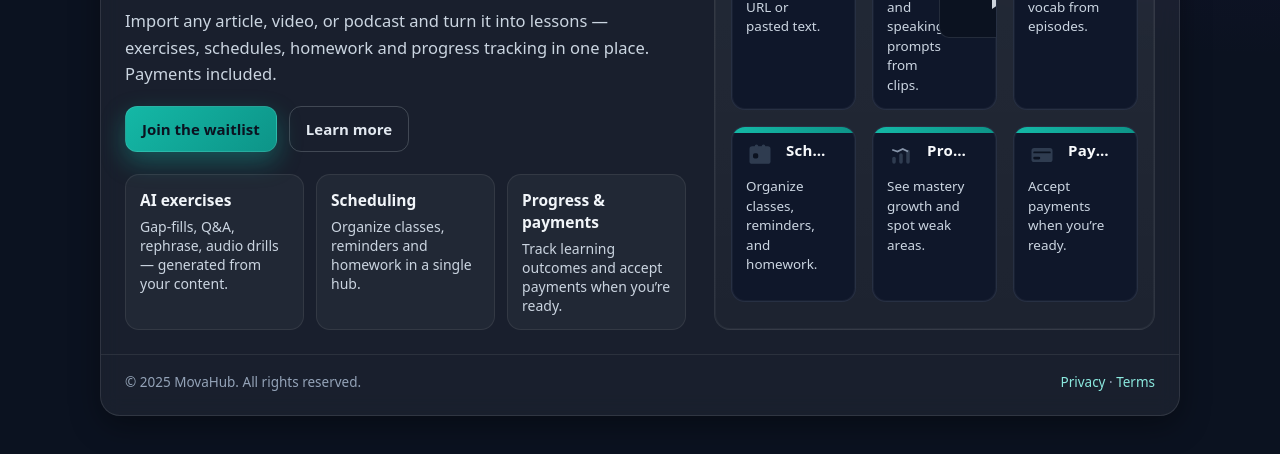
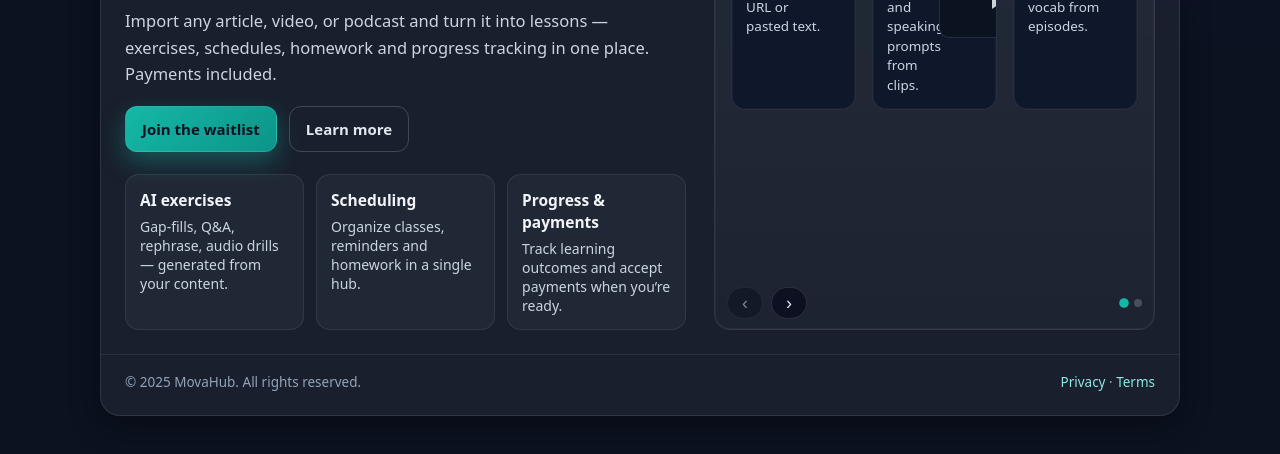
Before and after one commit to mykhailozborovsky-pixel/movahub-landing, a plain HTML site: page index.html in a window 1280 px wide. Shown: the part 328-782 px from the top of the page. Drawn offline with Linux system fonts and the light colour scheme.

Commit message:
index.html

```diff
--- a/index.html
+++ b/index.html
@@ -148,7 +148,7 @@
     .mock .dot{ width:10px; height:10px; border-radius:999px; background:#475569 }
 
     .mock .grid{
-      position:absolute; inset:56px 16px 16px 16px;
+      position:absolute; inset:56px 16px 48px 16px; /* знизу залишаємо місце під пагінацію */
       display:grid;
       grid-template-columns: repeat(2, 1fr);
       gap: clamp(10px, 2.2vw, 16px);
@@ -164,7 +164,6 @@
       border: 1px solid var(--tile-border);
       box-shadow: inset 0 0 0 1px var(--tile-soft);
       min-height: clamp(132px, 24vw, 176px);
-      /* Внутрішній грід — іконка, заголовок, опис, опц. прев’ю */
       display:grid;
       grid-template-columns: auto 1fr auto;
       grid-template-rows: auto 1fr;
@@ -177,27 +176,14 @@
       transition: transform .2s ease, border-color .2s ease;
     }
     .tile:hover{ transform: translateY(-2px); border-color: rgba(148,163,184,0.28); }
+    .tile[hidden]{ display:none !important; }
 
-    .tile .band{
-      content:""; position:absolute; left:0; right:0; top:0; height:6px;
-      background: linear-gradient(90deg, var(--accent), var(--accent-2));
-    }
-    .tile .icon{
-      grid-area: icon;
-      width: clamp(22px, 2.2vw, 28px); height: clamp(22px, 2.2vw, 28px);
-      opacity:.9;
-    }
-    .tile h4{
-      grid-area: title;
-      margin:0; color:#f8fafc; letter-spacing:.2px; line-height:1.25;
-      font-size: clamp(13px, 1.2vw, 15px);
-      white-space: nowrap; overflow: hidden; text-overflow: ellipsis;
-    }
-    .tile p{
-      grid-area: desc;
-      margin:0; color:#cbd5e1; line-height:1.45;
-      font-size: clamp(12.5px, 1.05vw, 14px);
-    }
+    .tile .band{ content:""; position:absolute; left:0; right:0; top:0; height:6px;
+      background: linear-gradient(90deg, var(--accent), var(--accent-2)); }
+    .tile .icon{ grid-area: icon; width: clamp(22px, 2.2vw, 28px); height: clamp(22px, 2.2vw, 28px); opacity:.9; }
+    .tile h4{ grid-area: title; margin:0; color:#f8fafc; letter-spacing:.2px; line-height:1.25; font-size: clamp(13px, 1.2vw, 15px); white-space: nowrap; overflow: hidden; text-overflow: ellipsis; }
+    .tile p{ grid-area: desc; margin:0; color:#cbd5e1; line-height:1.45; font-size: clamp(12.5px, 1.05vw, 14px); }
+
     .tile .thumb{
       grid-area: thumb;
       width: clamp(90px, 14vw, 120px); height: clamp(54px, 10vw, 78px);
@@ -206,15 +192,39 @@
       border:1px solid rgba(148,163,184,0.18);
       display:flex; align-items:center; justify-content:center;
     }
-    .thumb .play{
-      width:0; height:0;
-      border-left:14px solid #e2e8f0;
-      border-top:10px solid transparent;
-      border-bottom:10px solid transparent;
-      opacity:.9;
-    }
+    .thumb .play{ width:0; height:0; border-left:14px solid #e2e8f0; border-top:10px solid transparent; border-bottom:10px solid transparent; opacity:.9; }
+
     /* Сіра палітра деталей у векторних іконках */
     .art-lines rect{ fill:#334155 }
+
+    /* ===== Pager ===== */
+    .pager{
+      position:absolute; left:12px; right:12px; bottom:10px;
+      display:flex; align-items:center; justify-content:space-between; gap:10px;
+      z-index:2;
+    }
+    .pager .buttons{ display:flex; gap:8px; }
+    .pager button{
+      appearance:none; cursor:pointer;
+      width:36px; height:32px; border-radius:999px;
+      background: rgba(2,6,23,0.6);
+      color:#e2e8f0; border:1px solid rgba(255,255,255,0.12);
+      display:flex; align-items:center; justify-content:center;
+      font-size:18px; line-height:1;
+      transition: filter .2s ease, transform .2s ease;
+    }
+    .pager button:hover{ filter: brightness(1.08); transform: translateY(-1px); }
+    .pager button:disabled{ opacity:.5; cursor: default; transform:none; }
+
+    .pager .dots{ display:flex; gap:6px; }
+    .pager .dot{
+      width:8px; height:8px; border-radius:999px;
+      background: rgba(148,163,184,0.35);
+    }
+    .pager .dot.active{
+      background: var(--accent);
+      transform: scale(1.2);
+    }
 
     /* Footer */
     .footer{
@@ -228,7 +238,7 @@
 
     /* Reduced motion */
     @media (prefers-reduced-motion: reduce){
-      .tile, .btn { transition: none !important; }
+      .tile, .btn, .pager button { transition: none !important; }
       .tile:hover{ transform:none; }
     }
   </style>
@@ -294,7 +304,7 @@
           </div>
         </div>
 
-        <!-- Refined right-hand mock -->
+        <!-- Right-hand mock with pagination -->
         <div class="mock" aria-hidden="true">
           <div class="bar"></div>
           <div class="pill"><div class="dot"></div><div class="dot"></div><div class="dot"></div></div>
@@ -313,7 +323,6 @@
               <h4>Article → Exercises</h4>
               <p>Create gap-fills and Q&A from any URL or pasted text.</p>
             </div>
-
             <!-- Video -->
             <div class="tile">
               <div class="band"></div>
@@ -325,7 +334,6 @@
               <p>Generate role-cards and speaking prompts from clips.</p>
               <div class="thumb"><div class="play"></div></div>
             </div>
-
             <!-- Podcast -->
             <div class="tile">
               <div class="band"></div>
@@ -339,7 +347,6 @@
               <h4>Podcast → Comprehension</h4>
               <p>Build listening checks and vocab from episodes.</p>
             </div>
-
             <!-- Scheduling -->
             <div class="tile">
               <div class="band"></div>
@@ -352,7 +359,6 @@
               <h4>Scheduling</h4>
               <p>Organize classes, reminders, and homework.</p>
             </div>
-
             <!-- Progress -->
             <div class="tile">
               <div class="band"></div>
@@ -365,7 +371,6 @@
               <h4>Progress</h4>
               <p>See mastery growth and spot weak areas.</p>
             </div>
-
             <!-- Payments -->
             <div class="tile">
               <div class="band"></div>
@@ -378,6 +383,15 @@
               <p>Accept payments when you’re ready.</p>
             </div>
           </div>
+
+          <!-- Pagination controls -->
+          <div class="pager" aria-label="Grid pagination" hidden>
+            <div class="buttons">
+              <button type="button" class="prev" aria-label="Previous page">‹</button>
+              <button type="button" class="next" aria-label="Next page">›</button>
+            </div>
+            <div class="dots" role="tablist" aria-label="Pages"></div>
+          </div>
         </div>
       </section>
 
@@ -389,7 +403,95 @@
   </div>
 
   <script>
+    // Year
     document.getElementById('y').textContent = new Date().getFullYear();
+
+    // Adaptive pagination for the right grid
+    (function(){
+      const grid = document.querySelector('.mock .grid');
+      const tiles = Array.from(grid.querySelectorAll('.tile'));
+      const pager = document.querySelector('.mock .pager');
+      const btnPrev = pager.querySelector('.prev');
+      const btnNext = pager.querySelector('.next');
+      const dotsWrap = pager.querySelector('.dots');
+
+      let page = 0, ipp = tiles.length, total = 1;
+
+      function countCols(){
+        const cs = getComputedStyle(grid);
+        const colsDef = cs.gridTemplateColumns.trim();
+        if (!colsDef) return 1;
+        // e.g. "1fr 1fr" or "374px 374px 374px"
+        return colsDef.split(' ').filter(Boolean).length;
+      }
+
+      function computeIpp(){
+        // Show all to measure
+        tiles.forEach(t => t.hidden = false);
+        const cs = getComputedStyle(grid);
+        const gap = parseFloat(cs.gap) || 0;
+        const gridH = grid.clientHeight;
+        const cols = Math.max(1, countCols());
+
+        // Measure a tile
+        const first = tiles[0];
+        const th = first.getBoundingClientRect().height || 140;
+
+        // Available rows inside grid
+        const rows = Math.max(1, Math.floor((gridH + gap) / (th + gap)));
+        const calc = Math.max(1, cols * rows);
+
+        return calc;
+      }
+
+      function renderDots(){
+        dotsWrap.innerHTML = '';
+        for(let i=0;i<total;i++){
+          const d = document.createElement('div');
+          d.className = 'dot' + (i===page?' active':'');
+          d.setAttribute('role','tab');
+          d.setAttribute('aria-selected', i===page ? 'true' : 'false');
+          d.addEventListener('click', ()=> { setPage(i); });
+          dotsWrap.appendChild(d);
+        }
+      }
+
+      function setPage(p){
+        ipp = computeIpp();
+        total = Math.max(1, Math.ceil(tiles.length / ipp));
+        page = Math.min(Math.max(0, p), total - 1);
+
+        // Show range
+        const start = page * ipp;
+        const end = start + ipp;
+        tiles.forEach((t, i) => { t.hidden = !(i >= start && i < end); });
+
+        // Controls
+        pager.hidden = total <= 1;
+        btnPrev.disabled = page === 0;
+        btnNext.disabled = page === total - 1;
+        renderDots();
+      }
+
+      btnPrev.addEventListener('click', ()=> setPage(page - 1));
+      btnNext.addEventListener('click', ()=> setPage(page + 1));
+
+      // Keyboard support
+      pager.addEventListener('keydown', (e)=>{
+        if(e.key === 'ArrowLeft') { setPage(page - 1); }
+        if(e.key === 'ArrowRight'){ setPage(page + 1); }
+      });
+
+      // Recalculate on resize (debounced)
+      let rId;
+      window.addEventListener('resize', ()=>{
+        cancelAnimationFrame(rId);
+        rId = requestAnimationFrame(()=> setPage(page));
+      });
+
+      // Init
+      setPage(0);
+    })();
   </script>
 </body>
 </html>
```
